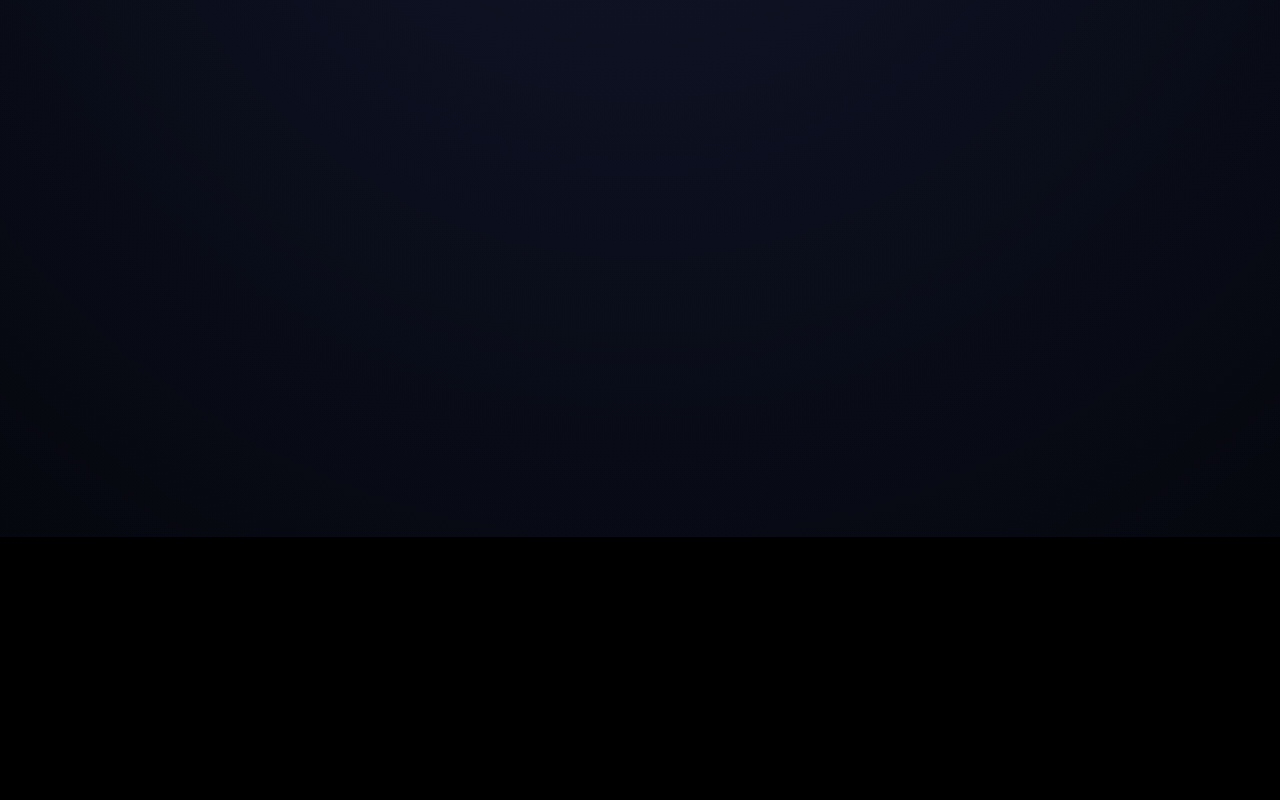
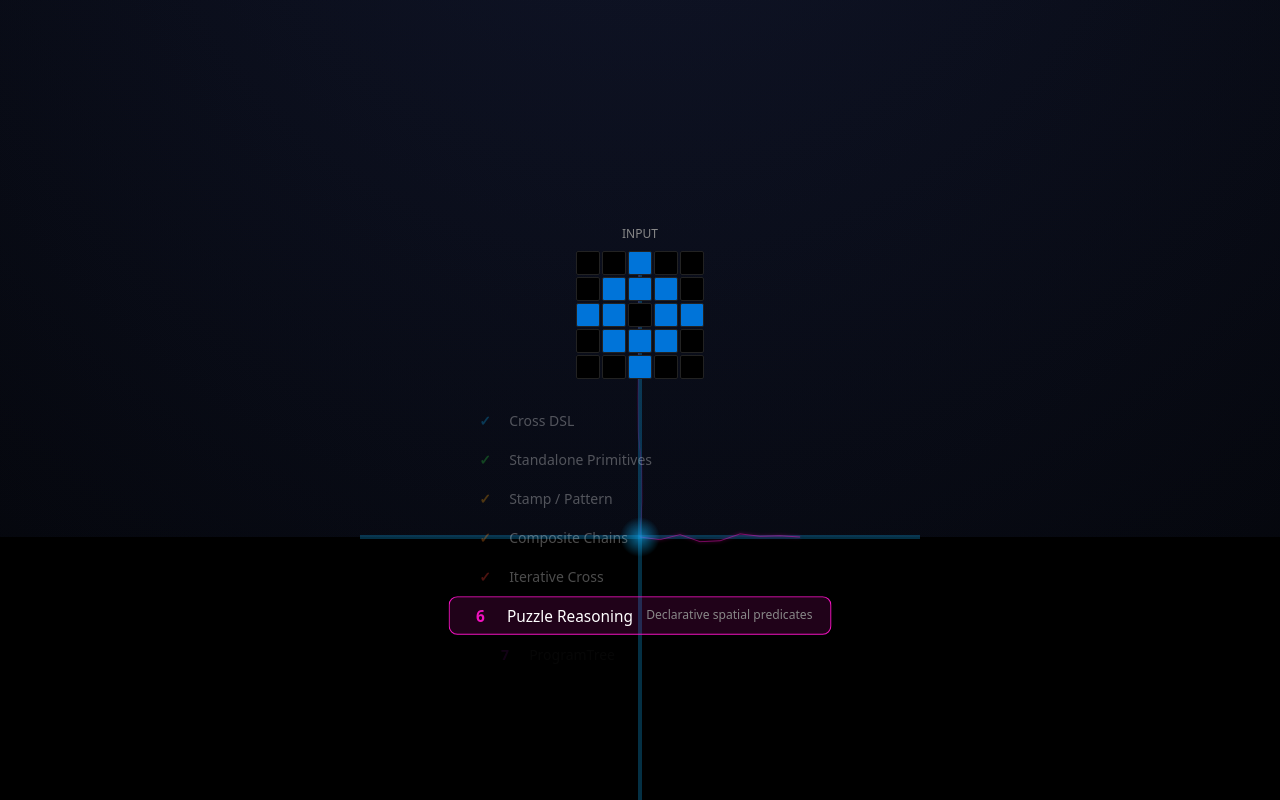
Before and after one commit to Ag3497120/verantyx-v6, a Next.js app: page / in a window 1280 px wide. Shown: the part 1580-2380 px from the top of the page. Built offline with nearby package versions, Linux system fonts and the light colour scheme.

Commit message:
fix: X→@Koffdai, App Store URL, scroll-driven solver animation, link reveal on scroll

```diff
--- a/src/components/LinkReveal.tsx
+++ b/src/components/LinkReveal.tsx
@@ -20,14 +20,14 @@ const links = [
   },
   {
     title: 'Follow @kofdai',
-    url: 'https://x.com/kofdai',
+    url: 'https://x.com/Koffdai',
     icon: 'x',
     color: '#A855F7',
     description: 'Latest updates and research progress',
   },
   {
     title: 'Verantyx Logic',
-    url: 'https://apps.apple.com/app/verantyx-logic/id6740806562',
+    url: 'https://apps.apple.com/jp/app/verantyx-logic/id6757994077',
     icon: 'appstore',
     color: '#2ECC40',
     description: 'iOS app — modal logic puzzles only',
@@ -37,7 +37,7 @@ const links = [
 
 export default function LinkReveal() {
   const ref = useRef(null);
-  const isInView = useInView(ref, { once: true, margin: '-100px' });
+  const isInView = useInView(ref, { once: false, margin: '-100px' });
 
   return (
     <div ref={ref} className="link-reveal-container">
--- a/src/components/SolverAnimation.tsx
+++ b/src/components/SolverAnimation.tsx
@@ -1,389 +1,237 @@
 'use client';
 
 import { useEffect, useRef, useState } from 'react';
-import { motion, AnimatePresence } from 'framer-motion';
-
-interface Particle {
-  x: number;
-  y: number;
-  vx: number;
-  vy: number;
-  life: number;
-  color: string;
-}
+import { motion, useScroll, useTransform } from 'framer-motion';
 
 const PHASES = [
-  'Phase 1: Cross DSL',
-  'Phase 2: Standalone Primitives',
-  'Phase 3: Stamp',
-  'Phase 4: Composite Chains',
-  'Phase 5: Iterative Cross',
-  'Phase 6: Puzzle Reasoning',
-  'Phase 7: ProgramTree Synthesis',
+  { name: 'Cross DSL', color: '#0EA5E9', desc: 'Neighborhood rules — 57% of solutions' },
+  { name: 'Standalone Primitives', color: '#2ECC40', desc: 'Flip, rotate, crop, scale' },
+  { name: 'Stamp / Pattern', color: '#F59E0B', desc: 'Object detection → pattern fill' },
+  { name: 'Composite Chains', color: '#FF851B', desc: '2-3 step compositions' },
+  { name: 'Iterative Cross', color: '#FF4136', desc: 'Residual learning without gradients' },
+  { name: 'Puzzle Reasoning', color: '#F012BE', desc: 'Declarative spatial predicates' },
+  { name: 'ProgramTree', color: '#B10DC9', desc: 'CEGIS-based synthesis' },
 ];
 
+// Simple ARC-like grid
+const SAMPLE_INPUT = [
+  [0,0,1,0,0],
+  [0,1,1,1,0],
+  [1,1,0,1,1],
+  [0,1,1,1,0],
+  [0,0,1,0,0],
+];
+const SAMPLE_OUTPUT = [
+  [0,0,2,0,0],
+  [0,2,2,2,0],
+  [2,2,3,2,2],
+  [0,2,2,2,0],
+  [0,0,2,0,0],
+];
+
+const ARC_COLORS = ['#000000','#0074D9','#FF4136','#2ECC40','#FFDC00','#AAAAAA','#F012BE','#FF851B','#7FDBFF','#B10DC9'];
+
 export default function SolverAnimation() {
+  const containerRef = useRef<HTMLDivElement>(null);
   const canvasRef = useRef<HTMLCanvasElement>(null);
-  const [phase, setPhase] = useState(0);
-  const [showGrid, setShowGrid] = useState(false);
-  const [showLinks, setShowLinks] = useState(false);
-  const animationRef = useRef<number>(0);
-  const particlesRef = useRef<Particle[]>([]);
+  const { scrollYProgress } = useScroll({
+    target: containerRef,
+    offset: ['start end', 'end start'],
+  });
 
+  // Map scroll progress to animation phase (0-1)
+  const progress = useTransform(scrollYProgress, [0.1, 0.9], [0, 1]);
+  const [progressVal, setProgressVal] = useState(0);
+
+  useEffect(() => {
+    return progress.on('change', (v) => setProgressVal(Math.max(0, Math.min(1, v))));
+  }, [progress]);
+
+  const currentPhase = Math.min(Math.floor(progressVal * 8), 7); // 0-7 (7 = output)
+  const phaseProgress = (progressVal * 8) % 1;
+
+  // Canvas for electricity effect
   useEffect(() => {
     const canvas = canvasRef.current;
     if (!canvas) return;
-
     const ctx = canvas.getContext('2d');
     if (!ctx) return;
 
-    const resizeCanvas = () => {
-      canvas.width = window.innerWidth;
-      canvas.height = window.innerHeight;
+    let frame = 0;
+    let t = 0;
+
+    const resize = () => {
+      canvas.width = canvas.offsetWidth * 2;
+      canvas.height = canvas.offsetHeight * 2;
+      ctx.scale(2, 2);
     };
+    resize();
+    window.addEventListener('resize', resize);
 
-    resizeCanvas();
-    window.addEventListener('resize', resizeCanvas);
+    function drawLightning(ctx: CanvasRenderingContext2D, x1: number, y1: number, x2: number, y2: number, color: string, intensity: number) {
+      if (intensity <= 0) return;
+      ctx.beginPath();
+      ctx.moveTo(x1, y1);
+      const segments = 8;
+      const dx = (x2 - x1) / segments;
+      const dy = (y2 - y1) / segments;
+      for (let i = 1; i < segments; i++) {
+        const jitter = (Math.random() - 0.5) * 20 * intensity;
+        ctx.lineTo(x1 + dx * i + jitter * (dy === 0 ? 0 : 1), y1 + dy * i + jitter * (dx === 0 ? 0 : 1));
+      }
+      ctx.lineTo(x2, y2);
+      ctx.strokeStyle = color;
+      ctx.lineWidth = 2 * intensity;
+      ctx.shadowColor = color;
+      ctx.shadowBlur = 15 * intensity;
+      ctx.globalAlpha = intensity;
+      ctx.stroke();
+      ctx.shadowBlur = 0;
+      ctx.globalAlpha = 1;
+    }
 
-    // Animation sequence
-    setTimeout(() => setShowGrid(true), 500);
+    function animate() {
+      if (!canvas || !ctx) return;
+      t += 0.02;
+      const w = canvas.offsetWidth;
+      const h = canvas.offsetHeight;
+      ctx.clearRect(0, 0, w, h);
 
-    // Start electricity animation
-    let currentPhase = 0;
-    const phaseInterval = setInterval(() => {
-      if (currentPhase < PHASES.length) {
-        setPhase(currentPhase);
-        triggerElectricity(ctx, canvas, currentPhase);
-        currentPhase++;
-      } else {
-        clearInterval(phaseInterval);
-        setTimeout(() => {
-          explodeToLinks(ctx, canvas);
-        }, 1000);
+      const cx = w / 2;
+      const cy = h / 2;
+
+      // Draw cross structure outline
+      const armLen = Math.min(w, h) * 0.35;
+      const armW = 4;
+      ctx.strokeStyle = `rgba(14, 165, 233, ${0.15 + progressVal * 0.2})`;
+      ctx.lineWidth = armW;
+
+      // Vertical arm
+      ctx.beginPath();
+      ctx.moveTo(cx, cy - armLen);
+      ctx.lineTo(cx, cy + armLen);
+      ctx.stroke();
+      // Horizontal arm
+      ctx.beginPath();
+      ctx.moveTo(cx - armLen, cy);
+      ctx.lineTo(cx + armLen, cy);
+      ctx.stroke();
+
+      // Draw electricity flowing through based on progress
+      if (progressVal > 0.05) {
+        const elecProgress = Math.min(progressVal * 1.5, 1);
+        // Top to center
+        drawLightning(ctx, cx, cy - armLen, cx, cy, PHASES[Math.min(currentPhase, 6)]?.color || '#0EA5E9', elecProgress * (0.5 + 0.5 * Math.sin(t * 3)));
+        // Center to right
+        if (progressVal > 0.3)
+          drawLightning(ctx, cx, cy, cx + armLen * (progressVal - 0.3) / 0.7, cy, PHASES[Math.min(currentPhase, 6)]?.color || '#0EA5E9', (progressVal - 0.3) / 0.7 * (0.5 + 0.5 * Math.sin(t * 4)));
+        // Center to bottom (output)
+        if (progressVal > 0.7)
+          drawLightning(ctx, cx, cy, cx, cy + armLen * (progressVal - 0.7) / 0.3, '#2ECC40', (progressVal - 0.7) / 0.3);
       }
-    }, 1500);
 
-    const animate = () => {
-      ctx.clearRect(0, 0, canvas.width, canvas.height);
+      // Pulsing center
+      const centerGlow = ctx.createRadialGradient(cx, cy, 0, cx, cy, 20);
+      centerGlow.addColorStop(0, `rgba(14, 165, 233, ${0.3 + progressVal * 0.5})`);
+      centerGlow.addColorStop(1, 'rgba(14, 165, 233, 0)');
+      ctx.fillStyle = centerGlow;
+      ctx.fillRect(cx - 20, cy - 20, 40, 40);
 
-      // Draw and update particles
-      particlesRef.current = particlesRef.current.filter(particle => {
-        particle.x += particle.vx;
-        particle.y += particle.vy;
-        particle.life -= 0.01;
-
-        if (particle.life <= 0) return false;
-
-        ctx.globalAlpha = particle.life;
-        ctx.fillStyle = particle.color;
-        ctx.beginPath();
-        ctx.arc(particle.x, particle.y, 2, 0, Math.PI * 2);
-        ctx.fill();
-
-        return true;
-      });
-
-      ctx.globalAlpha = 1;
-      animationRef.current = requestAnimationFrame(animate);
-    };
-
+      frame = requestAnimationFrame(animate);
+    }
     animate();
 
     return () => {
-      window.removeEventListener('resize', resizeCanvas);
-      if (animationRef.current) {
-        cancelAnimationFrame(animationRef.current);
-      }
-      clearInterval(phaseInterval);
+      cancelAnimationFrame(frame);
+      window.removeEventListener('resize', resize);
     };
-  }, []);
-
-  const triggerElectricity = (ctx: CanvasRenderingContext2D, canvas: HTMLCanvasElement, phaseIndex: number) => {
-    const centerX = canvas.width / 2;
-    const centerY = canvas.height / 2;
-
-    // Draw electricity bolts in cross pattern
-    const directions = [
-      { x: centerX, y: centerY - 200 }, // top
-      { x: centerX + 200, y: centerY }, // right
-      { x: centerX, y: centerY + 200 }, // bottom
-      { x: centerX - 200, y: centerY }, // left
-    ];
-
-    directions.forEach(end => {
-      drawElectricityBolt(ctx, centerX, centerY, end.x, end.y);
-
-      // Add particles along the path
-      for (let i = 0; i < 5; i++) {
-        const t = Math.random();
-        const x = centerX + (end.x - centerX) * t;
-        const y = centerY + (end.y - centerY) * t;
-
-        particlesRef.current.push({
-          x,
-          y,
-          vx: (Math.random() - 0.5) * 2,
-          vy: (Math.random() - 0.5) * 2,
-          life: 1,
-          color: `rgba(14, 165, 233, ${Math.random()})`,
-        });
-      }
-    });
-  };
-
-  const drawElectricityBolt = (
-    ctx: CanvasRenderingContext2D,
-    startX: number,
-    startY: number,
-    endX: number,
-    endY: number
-  ) => {
-    const segments = 10;
-    const points = [];
-
-    for (let i = 0; i <= segments; i++) {
-      const t = i / segments;
-      const x = startX + (endX - startX) * t + (Math.random() - 0.5) * 20;
-      const y = startY + (endY - startY) * t + (Math.random() - 0.5) * 20;
-      points.push({ x, y });
-    }
-
-    // Draw glow
-    ctx.shadowBlur = 20;
-    ctx.shadowColor = '#0EA5E9';
-    ctx.strokeStyle = '#0EA5E9';
-    ctx.lineWidth = 3;
-    ctx.beginPath();
-    ctx.moveTo(points[0].x, points[0].y);
-
-    for (let i = 1; i < points.length; i++) {
-      ctx.lineTo(points[i].x, points[i].y);
-    }
-
-    ctx.stroke();
-
-    // Draw core
-    ctx.shadowBlur = 10;
-    ctx.strokeStyle = '#60A5FA';
-    ctx.lineWidth = 1;
-    ctx.beginPath();
-    ctx.moveTo(points[0].x, points[0].y);
-
-    for (let i = 1; i < points.length; i++) {
-      ctx.lineTo(points[i].x, points[i].y);
-    }
-
-    ctx.stroke();
-    ctx.shadowBlur = 0;
-  };
-
-  const explodeToLinks = (ctx: CanvasRenderingContext2D, canvas: HTMLCanvasElement) => {
-    const centerX = canvas.width / 2;
-    const centerY = canvas.height / 2;
-
-    // Create explosion particles
-    for (let i = 0; i < 100; i++) {
-      const angle = (Math.PI * 2 * i) / 100;
-      const speed = 2 + Math.random() * 3;
-
-      particlesRef.current.push({
-        x: centerX,
-        y: centerY,
-        vx: Math.cos(angle) * speed,
-        vy: Math.sin(angle) * speed,
-        life: 1,
-        color: `rgba(${Math.random() > 0.5 ? '14, 165, 233' : '168, 85, 247'}, ${Math.random()})`,
-      });
-    }
-
-    setTimeout(() => {
-      setShowLinks(true);
-    }, 1000);
-  };
+  }, [progressVal, currentPhase]);
 
   return (
-    <div className="solver-animation-container">
-      <canvas ref={canvasRef} className="solver-canvas" />
+    <div ref={containerRef} style={{ minHeight: '200vh', position: 'relative' }}>
+      <div style={{
+        position: 'sticky',
+        top: 0,
+        height: '100vh',
+        display: 'flex',
+        alignItems: 'center',
+        justifyContent: 'center',
+        overflow: 'hidden',
+      }}>
+        {/* Canvas for electricity */}
+        <canvas
+          ref={canvasRef}
+          style={{
+            position: 'absolute',
+            inset: 0,
+            width: '100%',
+            height: '100%',
+            pointerEvents: 'none',
+          }}
+        />
 
-      <AnimatePresence>
-        {showGrid && !showLinks && (
+        {/* Content overlay */}
+        <div style={{ position: 'relative', zIndex: 10, textAlign: 'center', maxWidth: '600px', padding: '0 20px' }}>
+          {/* Input grid */}
           <motion.div
-            className="arc-grid"
-            initial={{ opacity: 0, y: -50 }}
-            animate={{ opacity: 1, y: 0 }}
-            exit={{ opacity: 0, y: 50 }}
-            transition={{ duration: 0.5 }}
+            animate={{ opacity: progressVal > 0.02 ? 1 : 0, y: progressVal > 0.02 ? 0 : 30 }}
+            transition={{ duration: 0.3 }}
+            style={{ marginBottom: '24px' }}
           >
-            <div className="grid-title">ARC Input Grid</div>
-            <div className="grid-cells">
-              {[...Array(25)].map((_, i) => (
-                <motion.div
-                  key={i}
-                  className="grid-cell"
-                  initial={{ scale: 0 }}
-                  animate={{ scale: 1 }}
-                  transition={{ delay: i * 0.02 }}
-                  style={{
-                    backgroundColor: Math.random() > 0.5 ? '#0EA5E9' : '#A855F7',
-                  }}
-                />
+            <div style={{ color: '#888', fontSize: '12px', marginBottom: '8px' }}>INPUT</div>
+            <div style={{ display: 'inline-grid', gridTemplateColumns: 'repeat(5, 24px)', gap: '2px' }}>
+              {SAMPLE_INPUT.flat().map((c, i) => (
+                <div key={i} style={{ width: 24, height: 24, background: ARC_COLORS[c], borderRadius: 2, border: '1px solid #222' }} />
               ))}
             </div>
           </motion.div>
-        )}
-      </AnimatePresence>
 
-      {phase < PHASES.length && (
-        <motion.div
-          className="phase-label"
-          key={phase}
-          initial={{ opacity: 0, scale: 0.8 }}
-          animate={{ opacity: 1, scale: 1 }}
-          exit={{ opacity: 0 }}
-          transition={{ duration: 0.3 }}
-        >
-          {PHASES[phase]}
-        </motion.div>
-      )}
+          {/* Phase indicator */}
+          <div style={{ marginBottom: '24px' }}>
+            {PHASES.map((p, i) => (
+              <motion.div
+                key={i}
+                animate={{
+                  opacity: currentPhase === i ? 1 : currentPhase > i ? 0.3 : 0.1,
+                  scale: currentPhase === i ? 1.1 : 1,
+                  x: currentPhase === i ? 0 : currentPhase > i ? -10 : 10,
+                }}
+                transition={{ duration: 0.3 }}
+                style={{
+                  padding: '6px 16px',
+                  margin: '4px 0',
+                  borderRadius: '8px',
+                  border: `1px solid ${currentPhase === i ? p.color : 'transparent'}`,
+                  background: currentPhase === i ? `${p.color}22` : 'transparent',
+                  display: 'flex',
+                  alignItems: 'center',
+                  gap: '12px',
+                  fontSize: '14px',
+                }}
+              >
+                <span style={{ color: p.color, fontWeight: 700, minWidth: '24px' }}>{currentPhase > i ? '✓' : `${i + 1}`}</span>
+                <span style={{ color: currentPhase >= i ? '#fff' : '#444' }}>{p.name}</span>
+                {currentPhase === i && (
+                  <span style={{ color: '#888', fontSize: '11px', marginLeft: 'auto' }}>{p.desc}</span>
+                )}
+              </motion.div>
+            ))}
+          </div>
 
-      <AnimatePresence>
-        {showLinks && (
+          {/* Output grid */}
           <motion.div
-            className="solved-grid"
-            initial={{ opacity: 0, scale: 0.5, y: -100 }}
-            animate={{ opacity: 1, scale: 1, y: 0 }}
-            transition={{ duration: 0.8, type: 'spring' }}
+            animate={{ opacity: progressVal > 0.85 ? 1 : 0, y: progressVal > 0.85 ? 0 : 30, scale: progressVal > 0.85 ? 1 : 0.8 }}
+            transition={{ duration: 0.4 }}
           >
-            <div className="grid-title">Solved Output</div>
-            <div className="grid-cells">
-              {[...Array(25)].map((_, i) => (
-                <motion.div
-                  key={i}
-                  className="grid-cell solved"
-                  initial={{ scale: 0, rotate: 0 }}
-                  animate={{ scale: 1, rotate: 360 }}
-                  transition={{ delay: i * 0.02, duration: 0.5 }}
-                  style={{
-                    backgroundColor: Math.random() > 0.7 ? '#10B981' : '#0EA5E9',
-                  }}
-                />
+            <div style={{ color: '#2ECC40', fontSize: '12px', marginBottom: '8px' }}>OUTPUT ✓</div>
+            <div style={{ display: 'inline-grid', gridTemplateColumns: 'repeat(5, 24px)', gap: '2px' }}>
+              {SAMPLE_OUTPUT.flat().map((c, i) => (
+                <div key={i} style={{ width: 24, height: 24, background: ARC_COLORS[c], borderRadius: 2, border: '1px solid #222' }} />
               ))}
             </div>
           </motion.div>
-        )}
-      </AnimatePresence>
-
-      <style jsx>{`
-        .solver-animation-container {
-          position: fixed;
-          top: 0;
-          left: 0;
-          width: 100vw;
-          height: 100vh;
-          z-index: 10;
-          pointer-events: none;
-        }
-
-        .solver-canvas {
-          position: absolute;
-          top: 0;
-          left: 0;
-          width: 100%;
-          height: 100%;
-        }
-
-        .arc-grid {
-          position: absolute;
-          top: 10%;
-          left: 50%;
-          transform: translateX(-50%);
-          background: rgba(10, 10, 15, 0.8);
-          border: 2px solid rgba(14, 165, 233, 0.5);
-          border-radius: 12px;
-          padding: 20px;
-          backdrop-filter: blur(10px);
-        }
-
-        .solved-grid {
-          position: absolute;
-          bottom: 10%;
-          left: 50%;
-          transform: translateX(-50%);
-          background: rgba(10, 10, 15, 0.9);
-          border: 2px solid rgba(16, 185, 129, 0.5);
-          border-radius: 12px;
-          padding: 20px;
-          backdrop-filter: blur(10px);
-          box-shadow: 0 0 40px rgba(16, 185, 129, 0.3);
-        }
-
-        .grid-title {
-          font-size: 14px;
-          font-weight: 600;
-          margin-bottom: 12px;
-          text-align: center;
-          color: #0EA5E9;
-          text-shadow: 0 0 10px rgba(14, 165, 233, 0.5);
-        }
-
-        .solved-grid .grid-title {
-          color: #10B981;
-          text-shadow: 0 0 10px rgba(16, 185, 129, 0.5);
-        }
-
-        .grid-cells {
-          display: grid;
-          grid-template-columns: repeat(5, 24px);
-          grid-template-rows: repeat(5, 24px);
-          gap: 4px;
-        }
-
-        .grid-cell {
-          width: 24px;
-          height: 24px;
-          border-radius: 3px;
-          box-shadow: 0 0 10px currentColor;
-        }
-
-        .grid-cell.solved {
-          box-shadow: 0 0 15px rgba(16, 185, 129, 0.6);
-        }
-
-        .phase-label {
-          position: absolute;
-          top: 50%;
-          left: 50%;
-          transform: translate(-50%, -50%);
-          font-size: 24px;
-          font-weight: 700;
-          color: #0EA5E9;
-          text-shadow: 0 0 20px rgba(14, 165, 233, 0.8),
-                       0 0 40px rgba(14, 165, 233, 0.5);
-          background: rgba(10, 10, 15, 0.8);
-          padding: 16px 32px;
-          border-radius: 8px;
-          border: 1px solid rgba(14, 165, 233, 0.5);
-          backdrop-filter: blur(10px);
-        }
-
-        @media (max-width: 768px) {
-          .phase-label {
-            font-size: 16px;
-            padding: 12px 24px;
-          }
-
-          .grid-cells {
-            grid-template-columns: repeat(5, 16px);
-            grid-template-rows: repeat(5, 16px);
-            gap: 3px;
-          }
-
-          .grid-cell {
-            width: 16px;
-            height: 16px;
-          }
-        }
-      `}</style>
+        </div>
+      </div>
     </div>
   );
 }
```
